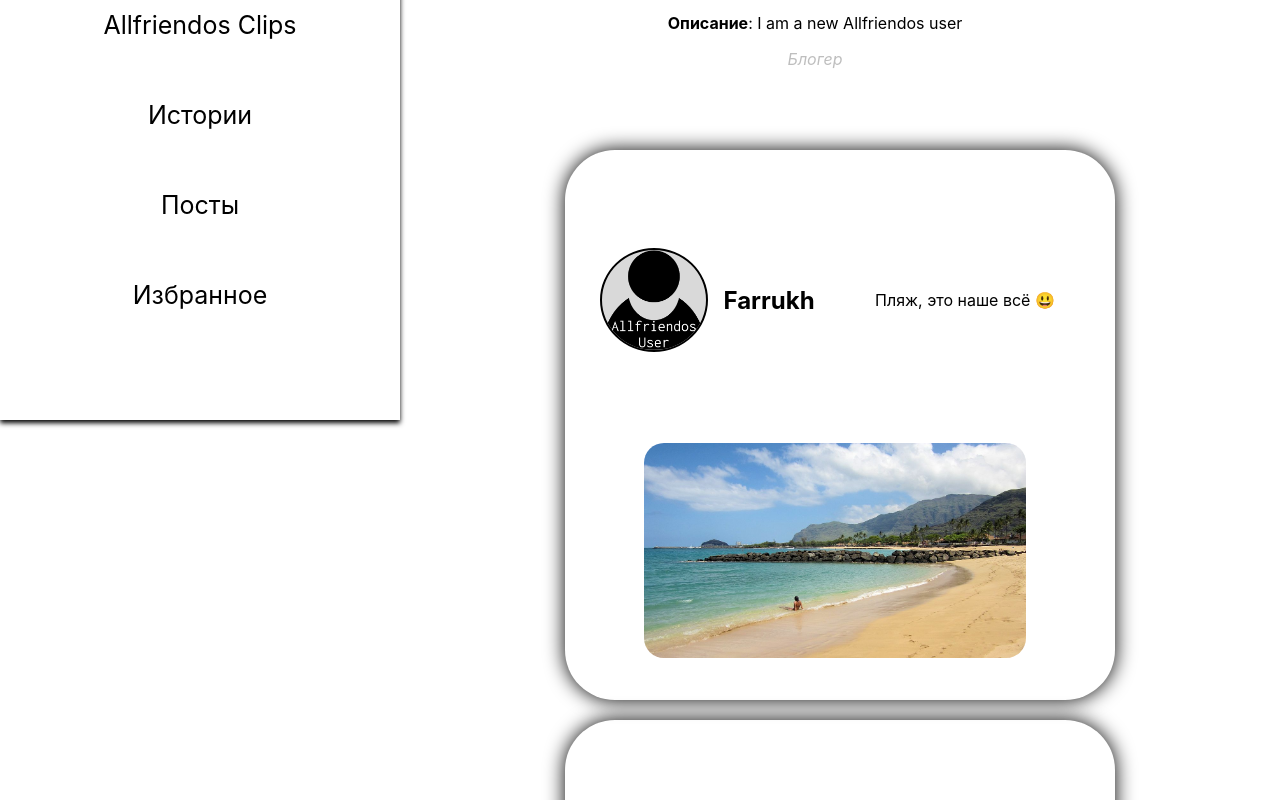
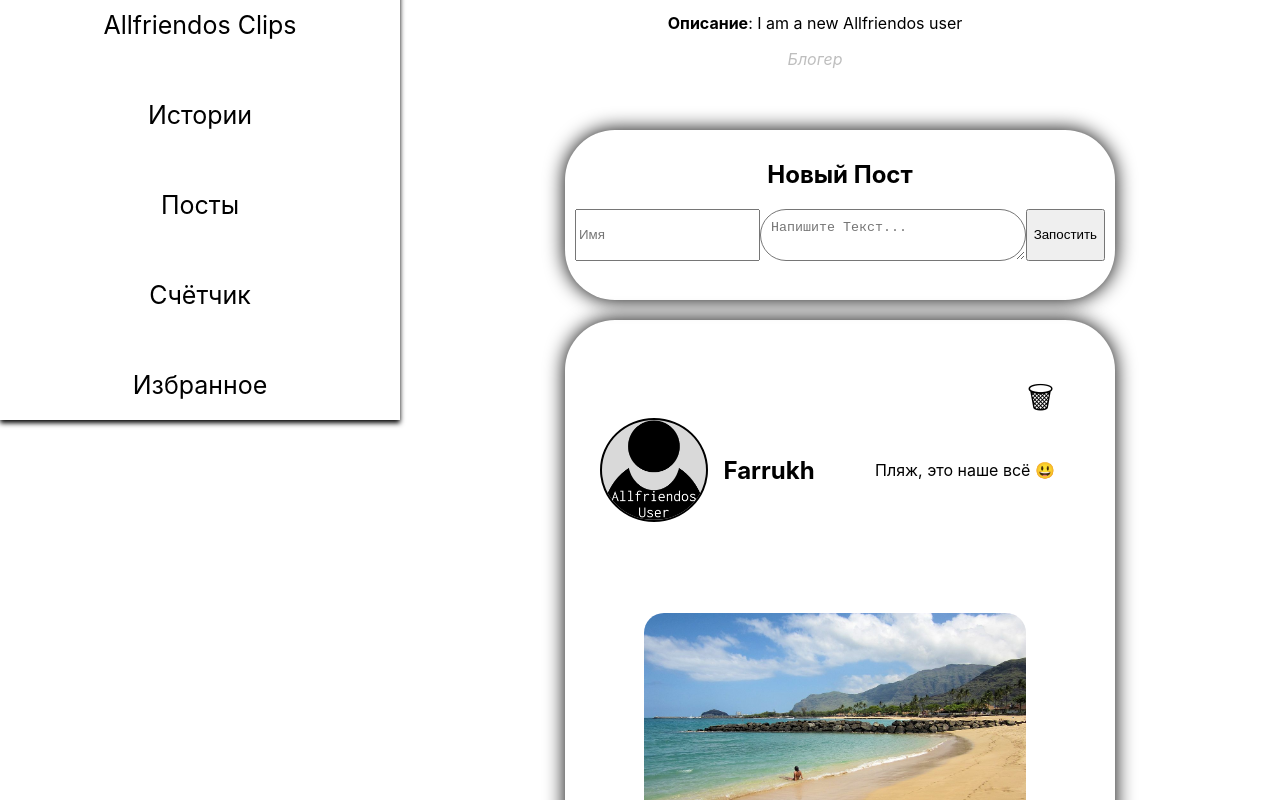
Before and after one commit to FarrukhGames/Alfriendos, a React (Create React App) app: page /profile in a window 1280 px wide. Shown: the part 540-1340 px from the top of the page. Built offline with nearby package versions, Linux system fonts and the light colour scheme.

Commit message:
Добавили удаление постов

```diff
--- a/src/App.css
+++ b/src/App.css
@@ -9,6 +9,7 @@ body {
 
 .main {
     display: flex;
+
     margin-top: var(--header-height);
     margin-left: var(--navigation-width)
 }
@@ -84,6 +85,27 @@ img {
     border-radius: 100%;
 }
 
+.post {
+    display: flex;
+}
+
+.new-post {
+    text-align: center;
+    border-radius: 50px;
+    box-shadow: 0px 0px 20px black;
+    background-color: white;
+    padding: 10px;
+    height: 150px;
+}
+
+.post textarea {
+    width: 50%;
+    border-radius: 30px;
+    padding: 10px;
+    resize: vertical;
+    max-height: 445px;
+}
+
 
 .message p, .message h1 {
     display: inline-block;
@@ -123,6 +145,7 @@ img {
     padding: 25px;
     box-shadow: 0px 0px 20px black;
     border-radius: 50px;
+    position: relative;
 	display: grid;
     justify-items: center;
     align-items: center;
@@ -205,3 +228,29 @@ a:hover {
 .error-cause {
     font-size: 30px;
 }
+
+.counter {
+    font-size: 30px;
+    text-align: center;
+    width: 100%;
+}
+
+.counter button {
+    margin: 10px;
+}
+
+.delete-post {
+    position: absolute;
+    right: 10%;
+    top: 10%;
+    font-size: 30px;
+    border: none;
+    background-color: transparent;
+    transition: 0.5s;
+    cursor: pointer;
+}
+
+.delete-post:hover {
+    transform: scale(1.5);
+    color: red;
+}
--- a/src/App.jsx
+++ b/src/App.jsx
@@ -5,6 +5,7 @@ import Posts from './components/Posts';
 import Messages from './components/Messages';
 import Profile from './components/Profile';
 import Error from './components/Error';
+import Counter from './components/Counter'
 import {Route, Routes} from 'react-router-dom';
 
 const App = (props) => {
@@ -12,8 +13,6 @@ const App = (props) => {
   const numbers2 = numbers.map((number) => {
     return number * 10;
   });
-  console.log(numbers2);
-  console.log(props.publications)
   return (
     <>
       <Header/>
@@ -23,6 +22,7 @@ const App = (props) => {
           <Route path="/messages" element={<Messages messages={props.messages}/>}/>
           <Route path="/posts" element={<Posts/>}/>
           <Route path="/profile" element={<Profile/>}/>
+          <Route path="/counter" element={<Counter/>}/>
           <Route path="/*" element={<Error/>}/>
         </Routes>
       </main>
--- /dev/null
+++ b/src/components/Counter.js
@@ -0,0 +1,24 @@
+import {useState} from 'react';
+
+const Counter = () => {
+    let [counter, setCounter]= useState(0);
+    const increase = () => {
+        setCounter(counter + 1);
+    }
+    const decrease = () => {
+        setCounter(counter - 1)
+    }
+    const reset = () => {
+        setCounter(0)
+    }
+    return(
+        <div className="counter">
+            <p>{counter}</p>
+            <button onClick={increase}>+</button>
+            <button onClick={decrease}>-</button>
+            <button onClick={reset}>Обнулить</button>
+        </div>
+    );
+}
+
+export default Counter;
--- a/src/components/Header.css
+++ b/src/components/Header.css
@@ -6,6 +6,7 @@
     width: 100%;
     height: var(--header_height);
     background-color: white;
+    z-index: 100;
 }
 
 .logo {
--- a/src/components/Messages.js
+++ b/src/components/Messages.js
@@ -1,13 +1,16 @@
-import React from 'react';
+import React,{useState} from 'react';
 import Message from './Message';
 import state from '../data/state';
 import {addMessage} from '../data/state';
 const Messages = (props) => {
-    let nameInput = React.createRef();
+    let [name, setName] = useState("");
     let messageTextarea = React.createRef();
     const onSubmitHandler = (event) => {
         event.preventDefault();
-        addMessage(nameInput.current.value, messageTextarea.current.value);
+        addMessage(name, messageTextarea.current.value);
+    }
+    const nameChangeHandler = (event) => {
+        setName(event.target.value);
     }
     return (
         <section className="message">
@@ -21,7 +24,7 @@ const Messages = (props) => {
                     return <Message userName={element.userName} message={element.message} key={element.id}/>
                 })}
                 <form className="send" onSubmit={onSubmitHandler}>
-                    <input type="text" placeholder="Имя" ref={nameInput}/>
+                    <input type="text" placeholder="Имя" value={name} onChange={nameChangeHandler}/>
                     <textarea placeholder="Напишите сообщение..." ref={messageTextarea}></textarea>
                     <br/>
                     <button type="submit">▶</button>
--- a/src/components/Navigation.js
+++ b/src/components/Navigation.js
@@ -9,6 +9,7 @@ const Navigation = () => {
             <a href="#">Allfriendos Clips</a>
             <a href="#">Истории</a>
             <NavLink to="/posts">Посты</NavLink>
+            <NavLink to="/counter">Счётчик</NavLink>
             <a href="#">Избранное</a>
         </nav>
     );
--- a/src/components/Posts.js
+++ b/src/components/Posts.js
@@ -1,14 +1,36 @@
+import React,{useState} from 'react';
 import Publication from './Publication';
 import state from '../data/state';
-const Posts = (props) => {
-    console.log(props)
+import {addPost} from '../data/state';
+
+const Posts = () => {
+    const [name, setName] = useState("");
+    const [text, setText] = useState("");
+    // let nameInput = React.createRef();
+    // let textTextarea = React.createRef();
+    const onSubmitHandler = (event) => {
+        event.preventDefault();
+        addPost(name, text);
+    }
+    const nameChangeHandler = (event) => {
+        setName(event.target.value);
+    }
+    const textChangeHandler = (event) => {
+        setText(event.target.value)
+    }
     return (
         <section className="posts">
-            {/* <Publication userName={publications[0].userName} text={publications[0].text} img={publications[0].img}/>
-            <Publication userName={publications[1].userName} text={publications[1].text} img={publications[1].img}/>
-            <Publication userName={publications[2].userName} text={publications[2].text} img={publications[2].img}/> */}
+            <div className="new-post">
+                <h1>Новый Пост</h1>
+                <form className="post" onSubmit={onSubmitHandler}>
+                    <input type="text" placeholder="Имя" value={name} onChange={nameChangeHandler}/>
+                    <textarea placeholder="Напишите Текст..." value={text} onChange={textChangeHandler}></textarea>
+                    <br/>
+                    <button type="submit">Запостить</button>
+                </form>
+            </div>
             {state.publications.map((element) => {
-                return <Publication userName={element.userName} text={element.text} img={element.img} key={element.id}/>
+                return <Publication userName={element.userName} text={element.text} img={element.img} key={element.id} id={element.id}/>
             })}
         </section>
     );
--- a/src/components/Publication.js
+++ b/src/components/Publication.js
@@ -1,8 +1,12 @@
 import profilimage from '../images/profilimage.png';
+import {deletePost} from '../data/state'
 const Publication = (props) => {
-    console.log(props)
+    const removePost = () => {
+        deletePost(props.id);
+    }
     return (
         <div className="publication">
+            <button onClick={removePost} className="delete-post">🗑</button>
             <div className="publication-user">
                 <img className="publication-user-photo" src={profilimage}/>
                 <h1>{props.userName ? props.userName : "user"}</h1>
--- a/src/data/state.js
+++ b/src/data/state.js
@@ -1,4 +1,5 @@
 import image from '../images/plage.jpg';
+import {renderTree} from '../index';
 
 const state = {
     publications: [
@@ -13,17 +14,29 @@ const state = {
     ]
 }
 
-const addPost = (userName, text) => {
+export const addPost = (userName, text) => {
     const newPost = {
         userName: userName,
         text: text,
         img: image,
         id: Math.random()
     }
-    state.publications.push(newPost);
+    state.publications.unshift(newPost);
+    renderTree();
 }
 
-addPost("lq^plsdzq", "okaqjsd qojsd ojzqisd zjq");
+export const deletePost = (postId) => {
+    // const postToDelete = state.publications.findIndex((post) => {
+    //     return post.id == postId;
+    // });
+    // console.log(postToDelete);
+    // state.publications[postToDelete] = "";
+    state.publications = state.publications.filter((post) => {
+        return post.id != postId;
+    });
+    console.log(state.publications)
+    renderTree();
+}
 
 export const addMessage = (userName, message) => {
     const newMessage = {
@@ -32,9 +45,7 @@ export const addMessage = (userName, message) => {
         id: Math.random()
     }
     state.messages.push(newMessage);
-    console.log(newMessage);
+    renderTree();
 }
 
-addMessage("kfdkdk", "jhi upiqsh fdqjuq hhuoç sqfjuih qijuhc uh");
-
 export default state;
--- a/src/index.js
+++ b/src/index.js
@@ -6,12 +6,14 @@ import reportWebVitals from './reportWebVitals';
 import {BrowserRouter}  from 'react-router-dom';
 
 const root = ReactDOM.createRoot(document.getElementById('root'));
-root.render(
-  <BrowserRouter>
-    <App/>
-  </BrowserRouter>
-);
-
+export const renderTree = () => {
+  root.render(
+    <BrowserRouter>
+      <App/>
+    </BrowserRouter>
+  );
+}
+renderTree();
 // If you want to start measuring performance in your app, pass a function
 // to log results (for example: reportWebVitals(console.log))
 // or send to an analytics endpoint. Learn more: https://bit.ly/CRA-vitals
```
